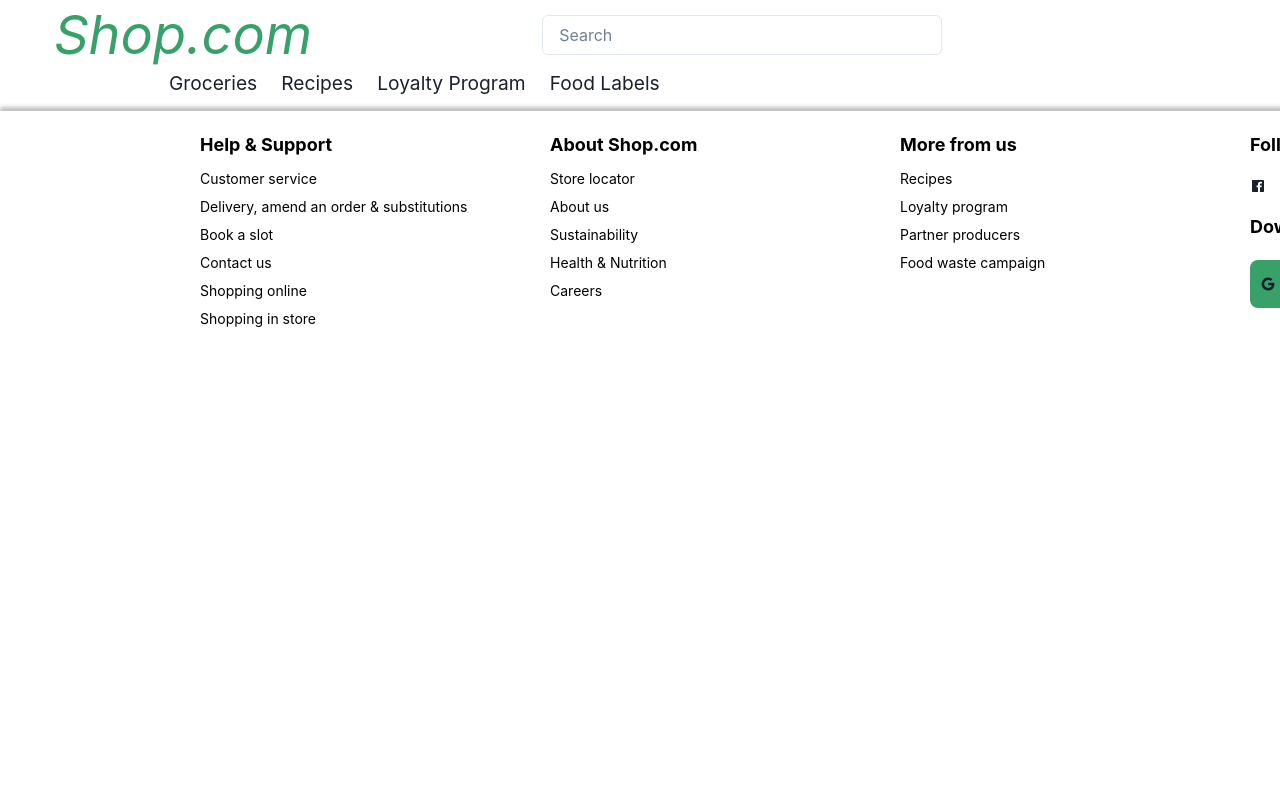
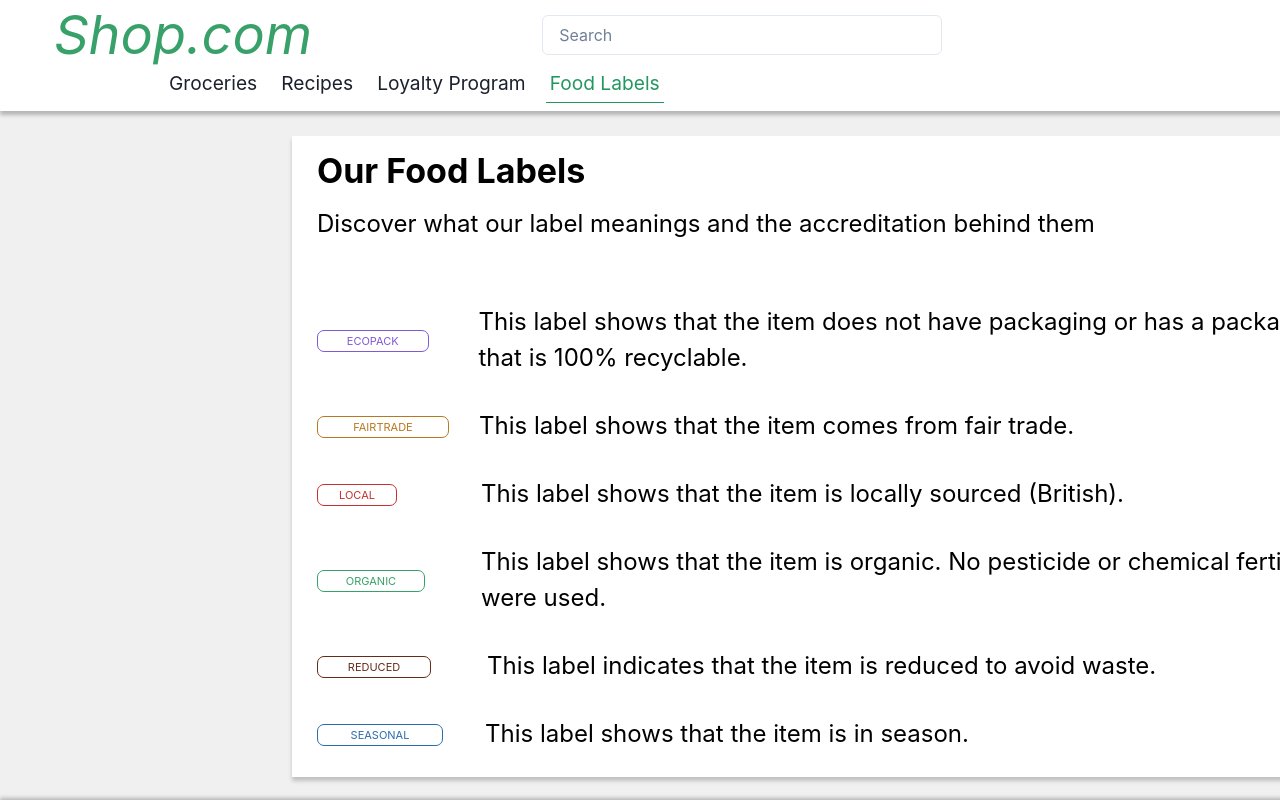
Before and after one commit to ps-hack-2023/client, a React (Create React App) app: page /labels in a window 1280 px wide. Shown: the top 800 px of the page. Built offline with nearby package versions, Linux system fonts and the light colour scheme.

Commit message:
added static pages

```diff
--- a/src/App.tsx
+++ b/src/App.tsx
@@ -4,6 +4,7 @@ import NavBar from "./components/NavBar/NavBar";
 import { Footer } from "./components/Footer";
 import { Main_content } from "./pages/Main_content";
 import Groceries from "./pages/Groceries";
+import Labels from "./pages/Labels";
 import {
   ChakraProvider,
   theme,
@@ -24,6 +25,7 @@ export const App = () => (
           <Route path='/' element={<Main_content />} />
           <Route path='/groceries' element={<Groceries />} />
           <Route path='/checkout' element={<Checkout />} />
+          <Route path='/labels' element={<Labels />} />
         </Routes>
       </GridItem>
       <GridItem colSpan={6} bg="grey.200">
--- a/src/components/NavBar/navBarItems.json
+++ b/src/components/NavBar/navBarItems.json
@@ -13,6 +13,6 @@
   },
   {
     "label": "Food Labels",
-    "href": "/food-labels"
+    "href": "/labels"
   }
 ]
--- a/src/pages/Groceries.tsx
+++ b/src/pages/Groceries.tsx
@@ -39,8 +39,8 @@ const Groceries = () => {
           background="#FFFFFF"
         >
           <Text
-            fontWeight="regular"
-            fontSize="29px"
+            fontWeight="bold"
+            fontSize="35px"
             textTransform="uppercase"
             color="#000000"
           >
--- /dev/null
+++ b/src/pages/Labels.tsx
@@ -0,0 +1,130 @@
+import { Box, Stack, Text } from "@chakra-ui/react";
+import EnviromentalTag from "../components/EnviromentalTag";
+
+const Labels = () => (
+  <Box>
+    <Stack
+      margin="auto"
+      padding="25px"
+      marginTop="25px"
+      marginBottom="25px"
+      justify="flex-start"
+      align="flex-start"
+      spacing="32px"
+      width="1066px"
+      maxWidth="100%"
+      background="#FFFFFF"
+      boxShadow="0px 4px 4px 0px rgba(0, 0, 0, 0.2)"
+    >
+      <Stack spacing="25px" marginBottom="30px">
+        <Text
+          lineHeight="0.59"
+          fontWeight="bold"
+          fontSize="34px"
+          textTransform="capitalize"
+          color="#000000"
+        >
+          Our Food Labels
+        </Text>
+        <Text
+          fontWeight="regular"
+          fontSize="24px"
+          color="#000000"
+          textAlign="end"
+        >
+          Discover what our label meanings and the accreditation behind them{" "}
+        </Text>
+      </Stack>
+
+      <Stack
+        paddingEnd="3px"
+        direction="row"
+        justify="flex-start"
+        align="center"
+        spacing="50px"
+        alignSelf="stretch"
+      >
+        <Stack width="111.52px" height="20px">
+          <EnviromentalTag tag="EcoPack" colour="purple.500"/>
+        </Stack>
+        <Text fontWeight="regular" fontSize="24px" color="#000000" flex="1">
+          This label shows that the item does not have packaging or has a
+          packaging that is 100% recyclable.
+        </Text>
+      </Stack>
+      <Stack
+        direction="row"
+        justify="flex-start"
+        align="center"
+        spacing="30px"
+        alignSelf="stretch"
+      >
+        <Stack width="132px" height="20px" >
+          <EnviromentalTag tag="Fairtrade" colour="yellow.600"/>
+        </Stack>
+        <Text fontWeight="regular" fontSize="24px" color="#000000" flex="1">
+          This label shows that the item comes from fair trade.
+        </Text>
+      </Stack>
+      <Stack
+        direction="row"
+        justify="flex-start"
+        align="center"
+        spacing="84px"
+        alignSelf="stretch"
+      >
+        <Stack width="80px" height="20px" >
+          <EnviromentalTag tag="Local" colour="red.600"/>
+        </Stack>
+        <Text fontWeight="regular" fontSize="24px" color="#000000" flex="1">
+          This label shows that the item is locally sourced (British).
+        </Text>
+      </Stack>
+      <Stack
+        direction="row"
+        justify="flex-start"
+        align="center"
+        spacing="56px"
+        alignSelf="stretch"
+      >
+        <Stack width="108px" height="20px" >
+          <EnviromentalTag tag="Organic" colour="green.500"/>
+        </Stack>
+        <Text fontWeight="regular" fontSize="24px" color="#000000" flex="1">
+          This label shows that the item is organic. No pesticide or chemical
+          fertiliser were used.
+        </Text>
+      </Stack>
+      <Stack
+        direction="row"
+        justify="flex-start"
+        align="center"
+        spacing="56px"
+        alignSelf="stretch"
+      >
+        <Stack width="114px" height="20px" >
+          <EnviromentalTag tag="Reduced" colour="orange.900"/>
+        </Stack>
+        <Text fontWeight="regular" fontSize="24px" color="#000000" flex="1">
+          This label indicates that the item is reduced to avoid waste.
+        </Text>
+      </Stack>
+      <Stack
+        direction="row"
+        justify="flex-start"
+        align="center"
+        spacing="42px"
+        alignSelf="stretch"
+      >
+        <Stack width="126px" height="20px" >
+          <EnviromentalTag tag="Seasonal" colour="blue.600"/>
+        </Stack>
+        <Text fontWeight="regular" fontSize="24px" color="#000000" flex="1">
+          This label shows that the item is in season.
+        </Text>
+      </Stack>
+    </Stack>
+  </Box>
+);
+
+export default Labels;
--- a/src/pages/Main_content.tsx
+++ b/src/pages/Main_content.tsx
@@ -1,16 +1,68 @@
 import "@fontsource/raleway/400.css";
-import React from 'react';
-import {
-  ChakraProvider,
-  Text,
-  theme,
-  Box,
-} from "@chakra-ui/react";
+import React from "react";
+import { ChakraProvider, Stack, theme, Box, Button, Text } from "@chakra-ui/react";
 
 export const Main_content = () => (
   <ChakraProvider theme={theme}>
-    <Box padding='50px' margin='auto' width="50%">
-      <img src={require('../res/images/store.jpg')}/>
+    <Box paddingTop="50px" margin="auto" width="50%" zIndex={-1}>
+      <img src={require("../res/images/store.jpg")} />
     </Box>
+    <Stack
+      padding="25px"
+      justify="center"
+      align="flex-start"
+      spacing="0px"
+      width="425.35px"
+      height="301.6px"
+      maxWidth="100%"
+      background="#FFFFFF"
+      margin='auto'
+      marginTop="-50px"
+      zIndex={1}
+      position="relative"
+      marginBottom="30px"
+      boxShadow="0px 4px 4px 0px rgba(0, 0, 0, 0.2)"
+    >
+      <Stack justify="center" align="flex-start" spacing="0px">
+        <Stack
+          paddingBottom="50px"
+          justify="flex-start"
+          align="flex-start"
+          spacing="50px"
+          width="350px"
+          maxWidth="100%"
+        >
+          <Text
+            fontFamily="Inter"
+            lineHeight="0.59"
+            fontWeight="bolditalic"
+            fontSize="34px"
+            textTransform="capitalize"
+            fontStyle="italic"
+            color="#000000"
+            width="168px"
+          >
+            <span>Shop</span>
+            <Box as="span" textTransform="lowercase">
+              .com
+            </Box>
+          </Text>
+          <Text
+            fontFamily="Inter"
+            lineHeight="1.17"
+            fontWeight="regular"
+            fontSize="24px"
+            textTransform="capitalize"
+            color="#000000"
+            alignSelf="stretch"
+          >
+            Our purpose is to nourish people and the planet.{" "}
+          </Text>
+        </Stack>
+        <Button size="lg" colorScheme="green">
+          Discover More
+        </Button>
+      </Stack>
+    </Stack>
   </ChakraProvider>
 );
```
